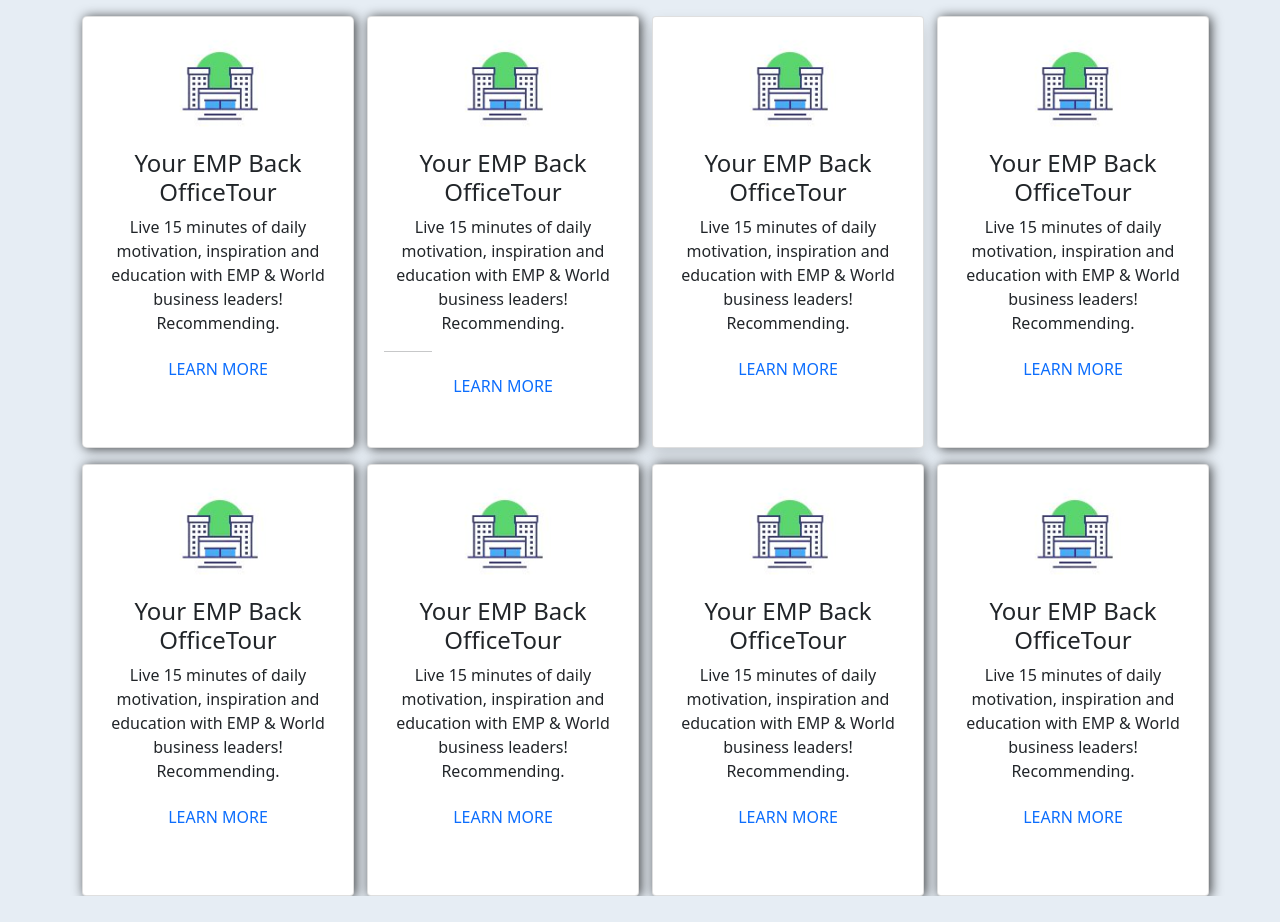
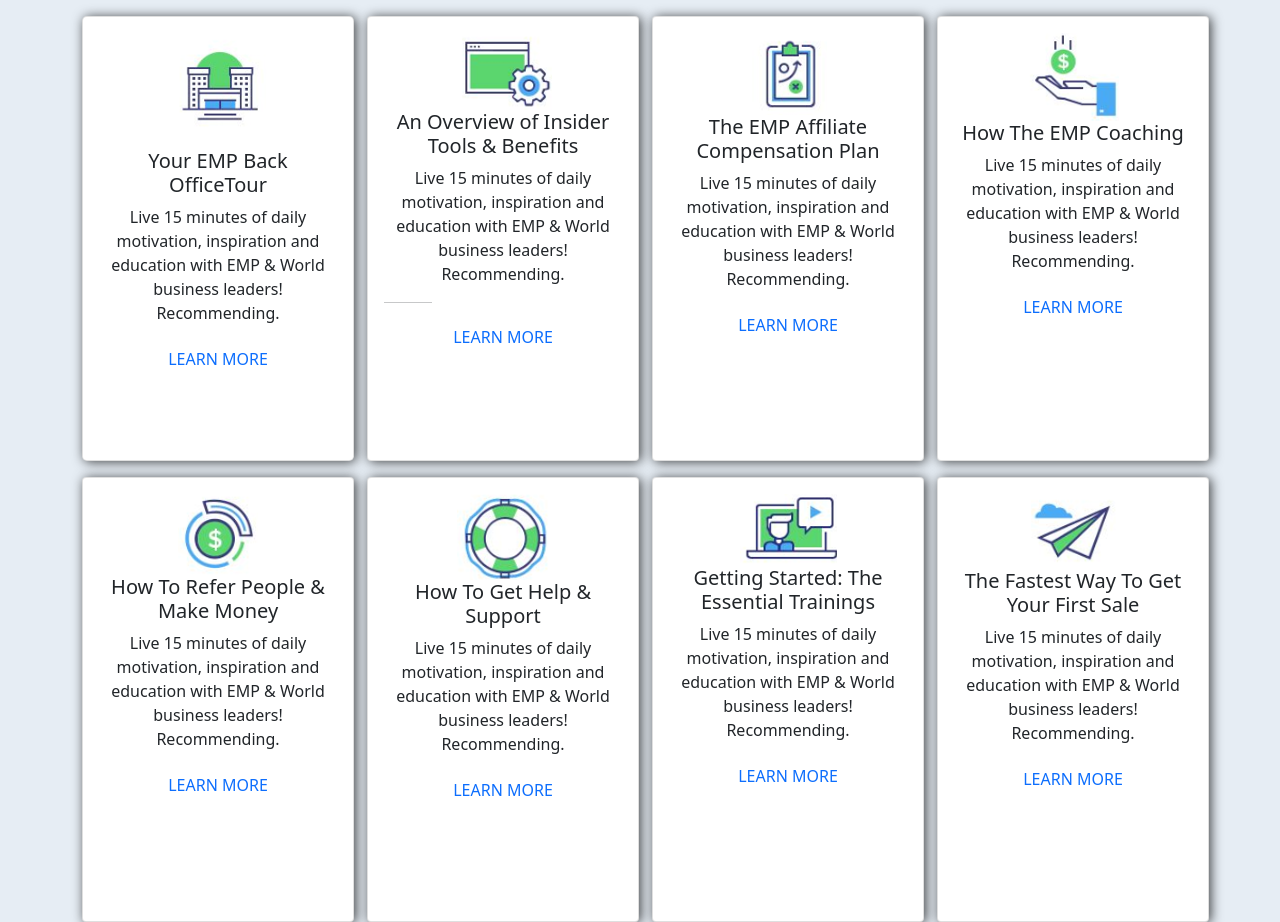
Before and after one commit to becodeorg/yu-4-css-frameworks-Gladyshaelters, a plain HTML site: page index.html in a window 1280 px wide. Before the commit the page ends 896 px from the top, so only its background shows below. Drawn offline with nearby package versions, Linux system fonts and the light colour scheme.

Commit message:
added pictogram and headers

```diff
--- a/index.html
+++ b/index.html
@@ -20,19 +20,21 @@
         <div class="col-lg-3 col-md-5 mt-3">
           <div
             class="card bg-white rounded-3"
-            style="width: 17rem; height: 27rem"
+            style="width: 17rem; height: 27.8rem"
           >
             <div class="card-body">
               <img
-                src="./Foto/officetour.png"
+                src="./assets/officetour.png"
                 class="img-fluid"
                 alt="pictogram of office"
               />
-              <h4 class="card-title">Your EMP Back OfficeTour</h4>
+              <h5 class="card-title">
+                Your EMP Back<br />
+                OfficeTour
+              </h5>
               <p class="card-text">
-                Live 15 minutes of daily motivation,
-                 inspiration and education with EMP & World business leaders!
-                 Recommending.
+                Live 15 minutes of daily motivation, inspiration and education
+                with EMP & World business leaders! Recommending.
               </p>
               <a
                 href="#"
@@ -50,20 +52,20 @@
         <div class="col-lg-3 col-md-5 mt-3">
           <div
             class="card bg-white rounded"
-            style="width: 17rem; height: 27rem"
+            style="width: 17rem; height: 27.8rem"
           >
             <div class="card-body">
               <img
-                src="./Foto/officetour.png"
+                src="./assets/Tools.png"
                 class="img-fluid"
-                alt="pictogram of office"
+                alt="pictogram window and cog"
               />
-              <h4 class="card-title">Your EMP Back OfficeTour</h4>
+              <h5 class="card-title">
+                An Overview of Insider Tools & Benefits
+              </h5>
               <p class="card-text">
-                Live 15 minutes of daily motivation,
-                inspiration and education
-                with EMP & World business leaders!
-                Recommending.
+                Live 15 minutes of daily motivation, inspiration and education
+                with EMP & World business leaders! Recommending.
               </p>
               <hr class="align-self-center" style="width: 20%" />
               <a
@@ -81,21 +83,19 @@
 
         <div class="col-lg-3 col-md-5 mt-3">
           <div
-            class="card bg-white rounded shadow"
-            style="width: 17rem; height: 27rem"
+            class="card bg-white rounded"
+            style="width: 17rem; height: 27.8rem"
           >
             <div class="card-body">
               <img
-                src="./Foto/officetour.png"
+                src="./assets/clipboard.png"
                 class="img-fluid"
-                alt="pictogram of office"
+                alt="pictogram of a clipboard"
               />
-              <h4 class="card-title">Your EMP Back OfficeTour</h4>
+              <h5 class="card-title">The EMP Affiliate Compensation Plan</h5>
               <p class="card-text">
-                Live 15 minutes of daily motivation,
-                inspiration and education
-                with EMP & World business leaders!
-                Recommending.
+                Live 15 minutes of daily motivation, inspiration and education
+                with EMP & World business leaders! Recommending.
               </p>
               <a
                 href="#"
@@ -113,20 +113,18 @@
         <div class="col-lg-3 col-md-5 mt-3">
           <div
             class="card bg-white rounded"
-            style="width: 17rem; height: 27rem"
+            style="width: 17rem; height: 27.8rem"
           >
             <div class="card-body">
               <img
-                src="./Foto/officetour.png"
+                src="./assets/hand.png"
                 class="img-fluid"
-                alt="pictogram of office"
+                alt="pictogram of a hand receiving money"
               />
-              <h4 class="card-title">Your EMP Back OfficeTour</h4>
+              <h5 class="card-title">How The EMP Coaching</h5>
               <p class="card-text">
-                Live 15 minutes of daily motivation,
-                inspiration and education
-                with EMP & World business leaders!
-                Recommending.
+                Live 15 minutes of daily motivation, inspiration and education
+                with EMP & World business leaders! Recommending.
               </p>
               <a
                 href="#"
@@ -145,20 +143,18 @@
         <div class="col-lg-3 col-md-5 mt-3">
           <div
             class="card bg-white rounded"
-            style="width: 17rem; height: 27rem"
+            style="width: 17rem; height: 27.8rem"
           >
             <div class="card-body">
               <img
-                src="./Foto/officetour.png"
+                src="./assets/Money.png"
                 class="img-fluid"
-                alt="pictogram of office"
+                alt="pictogram of a dollarsign"
               />
-              <h4 class="card-title">Your EMP Back OfficeTour</h4>
+              <h5 class="card-title">How To Refer People & Make Money</h5>
               <p class="card-text">
-                Live 15 minutes of daily motivation,
-                inspiration and education
-                with EMP & World business leaders!
-                Recommending.
+                Live 15 minutes of daily motivation, inspiration and education
+                with EMP & World business leaders! Recommending.
               </p>
               <a
                 href="#"
@@ -176,20 +172,18 @@
         <div class="col-lg-3 col-md-5 mt-3">
           <div
             class="card bg-white rounded"
-            style="width: 17rem; height: 27rem"
+            style="width: 17rem; height: 27.8rem"
           >
             <div class="card-body">
               <img
-                src="./Foto/officetour.png"
+                src="./assets/help.png"
                 class="img-fluid"
-                alt="pictogram of office"
+                alt="pictogram of a rescue wheel"
               />
-              <h4 class="card-title">Your EMP Back OfficeTour</h4>
+              <h5 class="card-title">How To Get Help & Support</h5>
               <p class="card-text">
-                Live 15 minutes of daily motivation,
-                inspiration and education
-                with EMP & World business leaders!
-                Recommending.
+                Live 15 minutes of daily motivation, inspiration and education
+                with EMP & World business leaders! Recommending.
               </p>
               <a
                 href="#"
@@ -207,20 +201,20 @@
         <div class="col-lg-3 col-md-5 mt-3">
           <div
             class="card bg-white rounded"
-            style="width: 17rem; height: 27rem"
+            style="width: 17rem; height: 27.8rem"
           >
             <div class="card-body">
               <img
-                src="./Foto/officetour.png"
+                src="./assets/training.png"
                 class="img-fluid"
-                alt="pictogram of office"
+                alt="pictogram of a desktop while a chatting"
               />
-              <h4 class="card-title">Your EMP Back OfficeTour</h4>
+              <h5 class="card-title">
+                Getting Started: The Essential Trainings
+              </h5>
               <p class="card-text">
-                Live 15 minutes of daily motivation,
-                inspiration and education
-                with EMP & World business leaders!
-                Recommending.
+                Live 15 minutes of daily motivation, inspiration and education
+                with EMP & World business leaders! Recommending.
               </p>
               <a
                 href="#"
@@ -238,20 +232,18 @@
         <div class="col-lg-3 col-md-5 mt-3">
           <div
             class="card bg-white rounded"
-            style="width: 17rem; height: 27rem"
+            style="width: 17rem; height: 27.8rem"
           >
             <div class="card-body">
               <img
-                src="./Foto/officetour.png"
+                src="./assets/plane.png"
                 class="img-fluid"
-                alt="pictogram of office"
+                alt="pictogram of a paper plan "
               />
-              <h4 class="card-title">Your EMP Back OfficeTour</h4>
+              <h5 class="card-title">The Fastest Way To Get Your First Sale</h5>
               <p class="card-text">
-                Live 15 minutes of daily motivation,
-                inspiration and education
-                with EMP & World business leaders!
-                Recommending.
+                Live 15 minutes of daily motivation, inspiration and education
+                with EMP & World business leaders! Recommending.
               </p>
               <a
                 href="#"
```
Also changed, not shown: assets/Money.png (added), assets/Tools.png (added), assets/clipboard.png (added), assets/hand.png (added), assets/help.png (added), assets/officetour.png (renamed from Foto/officetour.png), assets/plane.png (added), assets/training.png (added).
